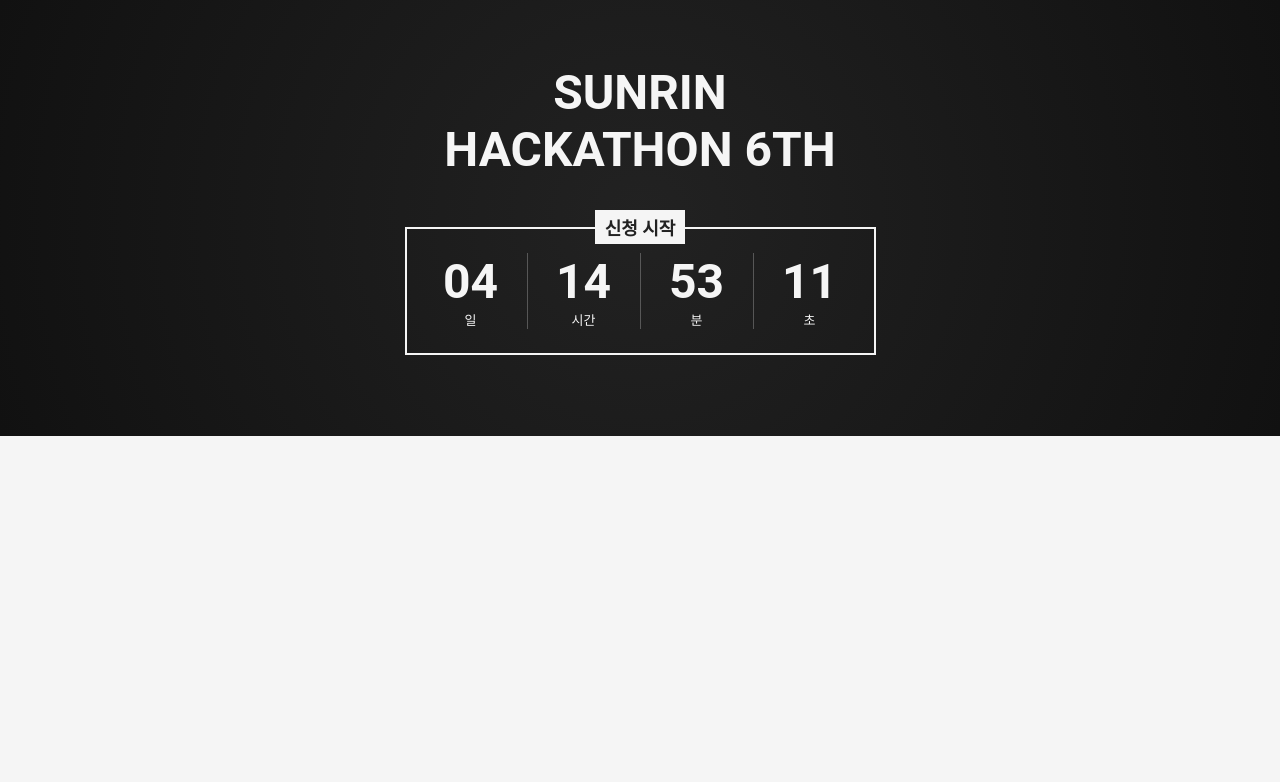
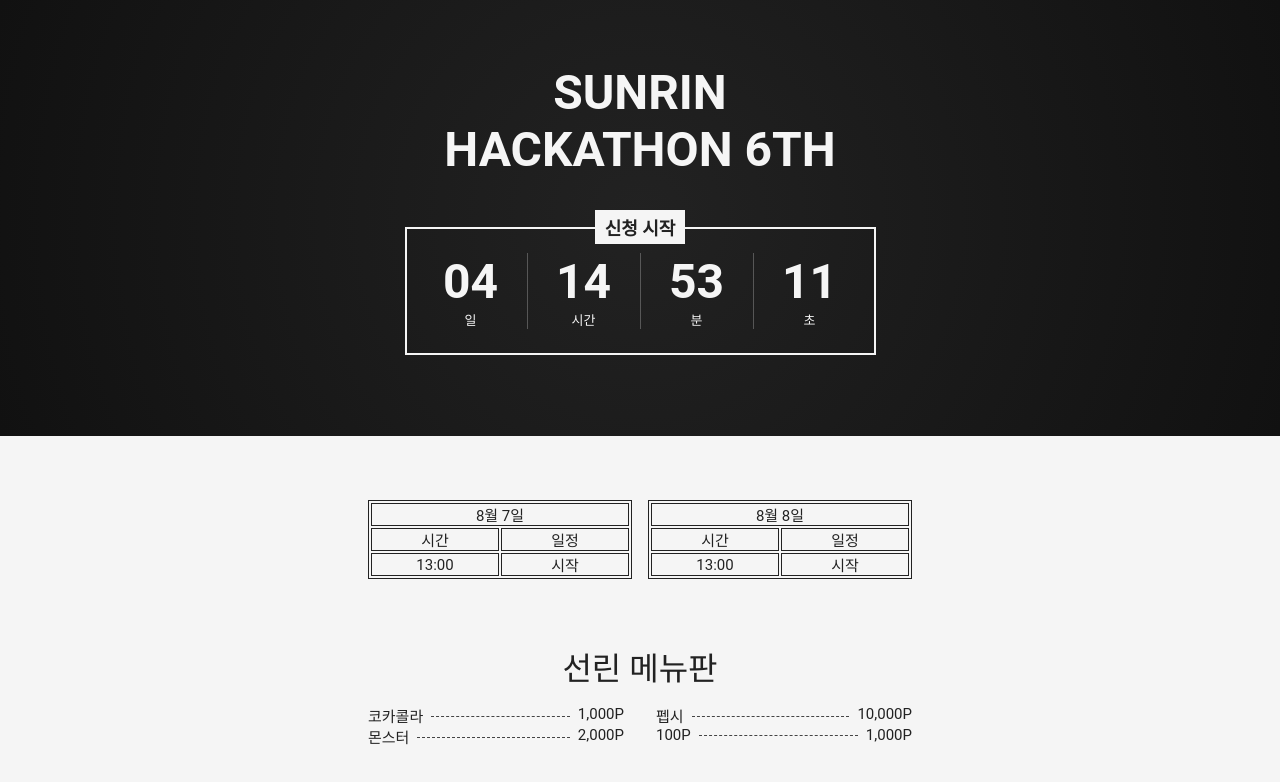
Before and after one commit to blro0319/SunrinHackathon-6th, a Vue app: page / in a window 1280 px wide. Shown: the top 782 px of the page. Built offline with nearby package versions, Linux system fonts and the light colour scheme.

Commit message:
[UPDATE] Add design sketch

```diff
--- a/src/styles/AppHome.scss
+++ b/src/styles/AppHome.scss
@@ -21,3 +21,75 @@
         margin: 0 auto;
     }
 }
+
+.calander {
+    display: flex;
+
+    width: fit-content;
+    margin: 0 auto;
+    padding: 64px 0;
+
+    table {
+        border: 1px solid #222222;
+
+        &:first-child {
+            margin-right: 16px;
+        }
+    }
+    tr {
+        > td,
+        > th {
+            width: 128px;
+
+            border: 1px solid #222222;
+
+            text-align: center;
+        }
+    }
+}
+
+.menu {
+    width: fit-content;
+    margin: 0 auto;
+
+    .title {
+        display: block;
+
+        margin-bottom: 16px;
+
+        font-size: xx-large;
+        text-align: center;
+    }
+    .contents {
+        display: flex;
+
+        .left {
+            margin-right: 32px;
+        }
+        .item {
+            display: flex;
+
+            width: 256px;
+
+            justify-content: space-between;
+
+            .name {
+                display: flex;
+
+                flex-grow: 1;
+
+                align-items: center;
+            }
+            .name::after {
+                content: "";
+
+                height: 1px;
+                margin: 0 8px;
+
+                flex-grow: 1;
+
+                border-bottom: 1px dashed #444444;
+            }
+        }
+    }
+}
--- a/src/views/AppHome.vue
+++ b/src/views/AppHome.vue
@@ -6,6 +6,61 @@
                 Hackathon 6th
             </h1>
             <hackathon-timer eventname="apply-start" class="timer" />
+        </div>
+
+        <div class="calander">
+            <table>
+                <tr>
+                    <th colspan="2">8월 7일</th>
+                </tr>
+                <tr>
+                    <th>시간</th>
+                    <th>일정</th>
+                </tr>
+                <tr>
+                    <td>13:00</td>
+                    <td>시작</td>
+                </tr>
+            </table>
+            <table>
+                <tr>
+                    <th colspan="2">8월 8일</th>
+                </tr>
+                <tr>
+                    <th>시간</th>
+                    <th>일정</th>
+                </tr>
+                <tr>
+                    <td>13:00</td>
+                    <td>시작</td>
+                </tr>
+            </table>
+        </div>
+
+        <div class="menu">
+            <span class="title">선린 메뉴판</span>
+            <div class="contents">
+                <div class="left">
+                    <div class="item">
+                        <span class="name">코카콜라</span>
+                        <span class="price">1,000P</span>
+                    </div>
+                    <div class="item">
+                        <span class="name">몬스터</span>
+                        <span class="price">2,000P</span>
+                    </div>
+                </div>
+                <div class="right">
+                    <div class="item">
+                        <span class="name">펩시</span>
+                        <span class="price">10,000P</span>
+                    </div>
+                    <div class="item">
+                        <span class="name">100P</span>
+                        <span class="price">1,000P</span>
+                    </div>
+                </div>
+            </div>
         </div>
     </div>
 </template>
```
